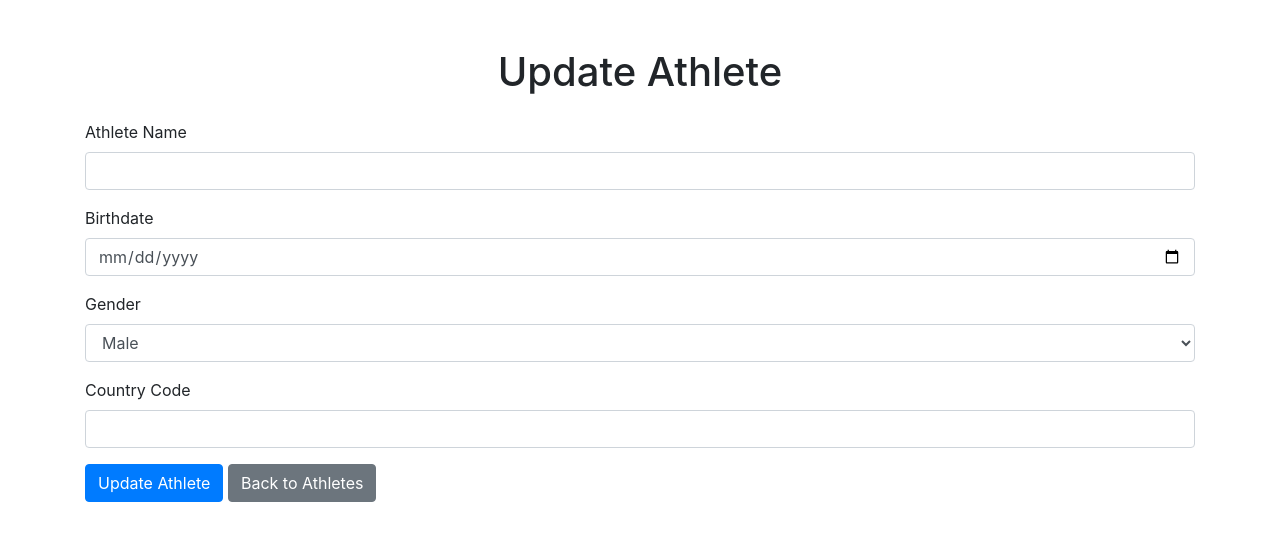
After one commit to mdickson05/sql-olympics-server, a Flask app: page /update_athlete/1 in a window 1280 px wide. The commit adds this page. Shown: the top 541 px of the page. Run offline with Flask 3, Linux system fonts and the light colour scheme; data that the repository does not hold is empty; some libraries are stand-ins or nearby versions.

Commit message:
FEAT: Added update athlete to the app

```diff
--- a/app/app.py
+++ b/app/app.py
@@ -31,9 +31,9 @@ def athletes():
     connection = create_db_connection()
     if connection:
         try:
-            cursor = connection.cursor(dictionary=True) # cursor object for row by row access
+            cursor = connection.cursor(dictionary=True) # create new cursor that maps rows to columns, easier access
             cursor.execute("SELECT * FROM Athlete")
-            athletes = cursor.fetchall() # fetches all rows anyways
+            athletes = cursor.fetchall() # fetches all rows
             return render_template('athletes.html', athletes=athletes)
         except Error as e: # any database errors will be caught and printed
             print(f"Error: {e}")
@@ -51,7 +51,7 @@ def add_athlete():
     if request.method == 'GET':
         return render_template('add_athlete.html')
     # Otherwise, if we are trying to submit a request to add an athlete to the DB (i.e. a POST)
-    elif request.method == 'POST':
+    else:
         # retrieve these variables from the JSON body
         athleteID = request.form['athleteID']
         name = request.form['name']
@@ -60,7 +60,10 @@ def add_athlete():
         countryCode = request.form['countryCode']
         # retrieve a connection
         connection = create_db_connection()
-        if connection:
+
+        if not connection: # if connection fails
+            return "Error connecting to the database"
+        else:
             try:
                 cursor = connection.cursor() # cursor allows for parameterised input
                 query = "INSERT INTO Athlete (athleteID, name, birthdate, gender, countryCode) VALUES (%s, %s, %s, %s, %s)"
@@ -74,7 +77,62 @@ def add_athlete():
                 if connection.is_connected():
                     cursor.close()
                     connection.close()
+
+# Route to update an athlete
+@app.route('/update_athlete/<athleteID>', methods=['GET', 'POST'])
+# double route methods for webpage retrieval (GET) and form submission (POST)
+def update_athlete(athleteID):
+    connection = create_db_connection() # tries to connect to the database
+    if not connection: # if not successful...
         return "Error connecting to the database"
+    else:
+        try:
+            cursor = connection.cursor(dictionary=True) # create new cursor that maps rows to columns, easier access
+            if request.method == 'POST':
+                # retrieve variables from JSON form
+                name = request.form['name']
+                birthdate = request.form['birthdate']
+                gender = request.form['gender']
+                countryCode = request.form['countryCode']
+
+                # updates the values in the database using parameterised input
+                query = "UPDATE Athlete SET name=%s, birthdate=%s, gender=%s, countryCode=%s WHERE athleteID=%s"
+                values = (name, birthdate, gender, countryCode, athleteID)
+                cursor.execute(query, values)
+                connection.commit()
+                # redirects back to table
+                return redirect(url_for('athletes'))
+            else:
+                # fetch the athlete
+                cursor.execute("SELECT * FROM Athlete WHERE athleteID=%s", (athleteID,))
+                athlete = cursor.fetchone() # only fetch ONE athlete from the SELECT statement (should only be one as unique key)
+                # render the update_athlete webpage
+                return render_template('update_athlete.html', athlete=athlete)
+        except Error as e:
+            print(f"Error: {e}")
+        finally:
+            if connection.is_connected():
+                cursor.close()
+                connection.close()
+
+
+# Route to delete an athlete
+@app.route('/delete_athlete/<athleteID>')
+def delete_athlete(athleteID):
+    connection = create_db_connection()
+    if connection:
+        try:
+            cursor = connection.cursor()
+            cursor.execute("DELETE FROM Athlete WHERE athleteID=%s", (athleteID,))
+            connection.commit()
+            return redirect(url_for('athletes'))
+        except Error as e:
+            print(f"Error: {e}")
+        finally:
+            if connection.is_connected():
+                cursor.close()
+                connection.close()
+    return "Error connecting to the database"
 
 # test connection - made for testing whether the database was actually working
 @app.route('/test_connection')
--- a/app/templates/athletes.html
+++ b/app/templates/athletes.html
@@ -21,6 +21,7 @@
                     <th>Birthdate</th>
                     <th>Country Code</th>
                     <th>Gender</th>
+                    <th>Actions</th>
                 </tr>
             </thead>
             <tbody>
@@ -32,6 +33,9 @@
                             <td>{{ athlete.birthdate }}</td>
                             <td>{{ athlete.countryCode }}</td>
                             <td>{{ athlete.gender }}</td>
+                            <td>
+                                <a href="/update_athlete/{{athlete.athleteID}}">Update athlete</button>
+                            </td>
                         </tr>
                     {% endfor %}
                 {% else %}
--- /dev/null
+++ b/app/templates/update_athlete.html
@@ -0,0 +1,51 @@
+<!DOCTYPE html>
+<html lang="en">
+<head>
+    <meta charset="UTF-8">
+    <meta name="viewport" content="width=device-width, initial-scale=1.0">
+    <title>Update Athlete</title>
+    <link href="https://stackpath.bootstrapcdn.com/bootstrap/4.5.2/css/bootstrap.min.css" rel="stylesheet">
+</head>
+<body>
+    <div class="container mt-5">
+        <h1 class="text-center">Update Athlete</h1>
+
+        <!-- Form to update athlete information -->
+        <form action="{{ url_for('update_athlete', athleteID=athlete['athleteID']) }}" method="POST" class="mt-4">
+
+            <!-- Athlete Name -->
+            <div class="form-group">
+                <label for="name">Athlete Name</label>
+                <input type="text" class="form-control" id="name" name="name" value="{{ athlete['name'] }}" required>
+            </div>
+
+            <!-- Birthdate -->
+            <div class="form-group">
+                <label for="birthdate">Birthdate</label>
+                <input type="date" class="form-control" id="birthdate" name="birthdate" value="{{ athlete['birthdate'] }}" required>
+            </div>
+
+            <!-- Gender -->
+            <div class="form-group">
+                <label for="gender">Gender</label>
+                <select class="form-control" id="gender" name="gender" required>
+                    <option value="M" {% if athlete['gender'] == 'M' %} selected {% endif %}>Male</option>
+                    <option value="F" {% if athlete['gender'] == 'F' %} selected {% endif %}>Female</option>
+                </select>
+            </div>
+
+            <!-- Country Code -->
+            <div class="form-group">
+                <label for="countryCode">Country Code</label>
+                <input type="text" class="form-control" id="countryCode" name="countryCode" value="{{ athlete['countryCode'] }}" required>
+            </div>
+
+            <button type="submit" class="btn btn-primary">Update Athlete</button>
+            <a href="{{ url_for('athletes') }}" class="btn btn-secondary">Back to Athletes</a>
+        </form>
+    </div>
+
+    <script src="https://cdnjs.cloudflare.com/ajax/libs/jquery/3.5.1/jquery.min.js"></script>
+    <script src="https://cdnjs.cloudflare.com/ajax/libs/bootstrap/4.5.2/js/bootstrap.bundle.min.js"></script>
+</body>
+</html>
```
